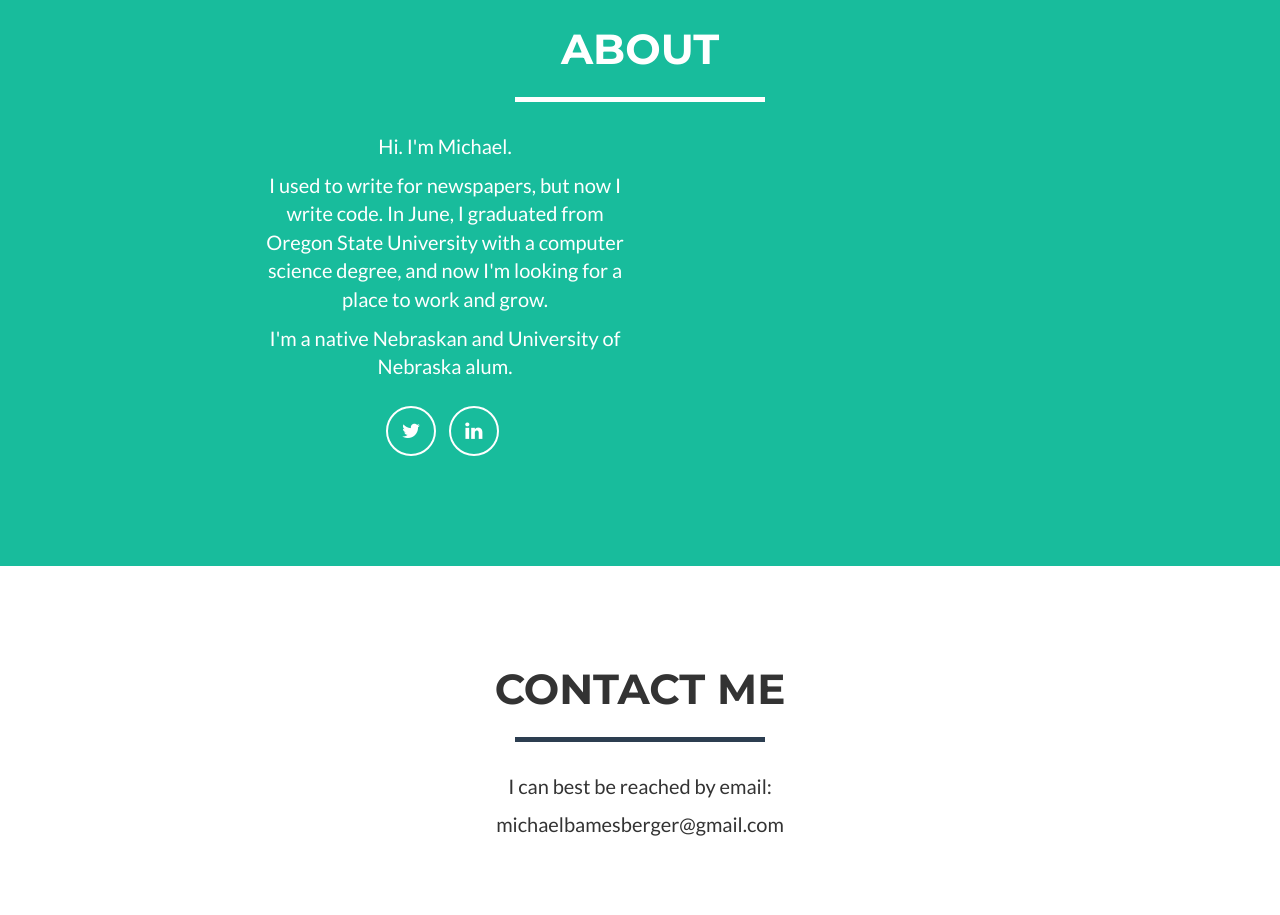
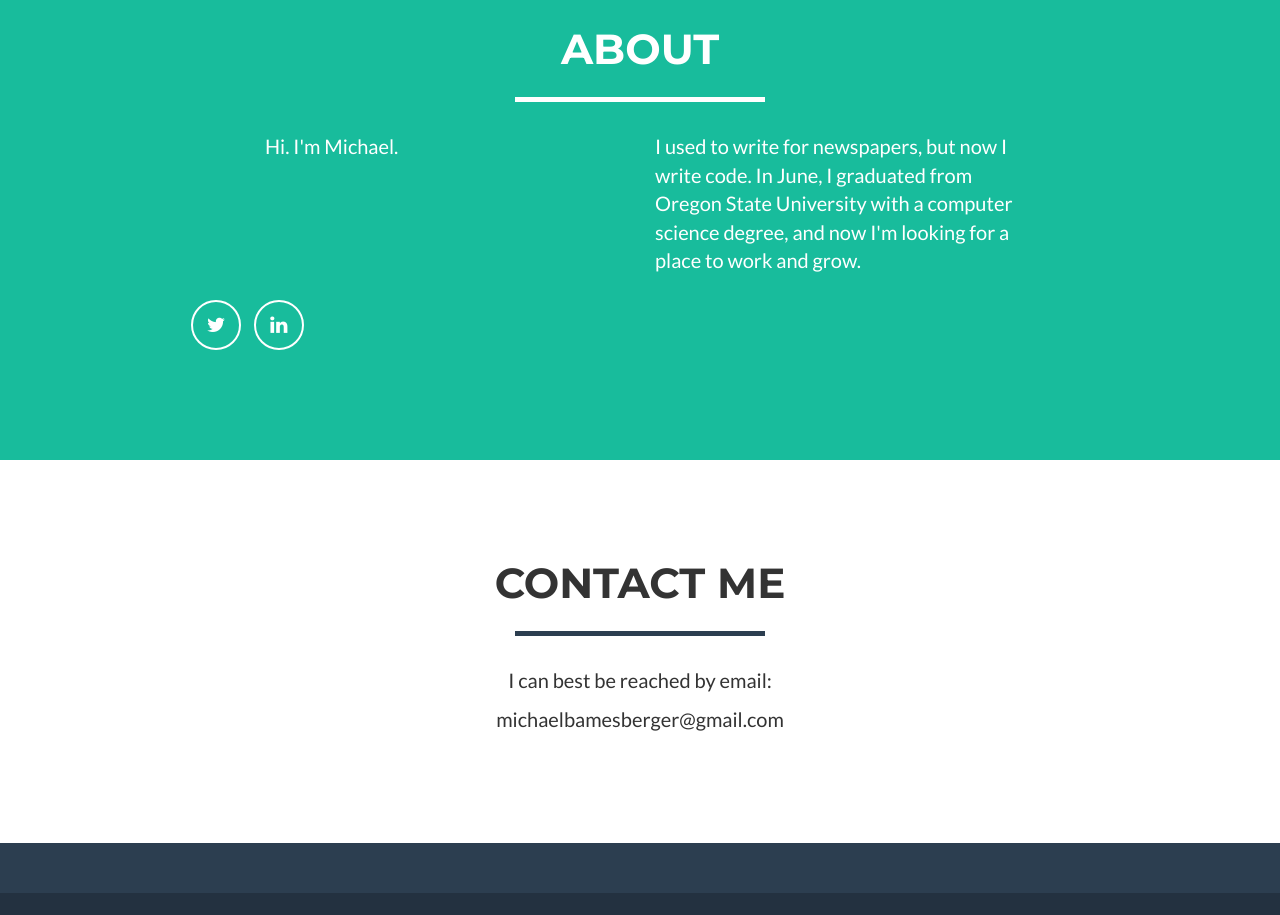
Before and after one commit to mbamesb2/mbamesb2.github.io, a website: page index.html in a window 1280 px wide. Shown: the part 1780-2695 px from the top of the page. Drawn offline with nearby package versions, Linux system fonts and the light colour scheme.

Commit message:
Tweaked Bootstrap

```diff
--- a/index.html
+++ b/index.html
@@ -166,10 +166,13 @@
                 </div>
             </div>
             <div class="row">
-                <div class="col-lg-4 col-lg-offset-2 text-center">
+                <div class="col-lg-4 col-lg-offset-2">
                     <p>Hi. I'm Michael.</p>
+                </div>
+                <div class="col-lg-4">
                     <p>I used to write for newspapers, but now I write code. In June, I graduated from Oregon State University with a computer science degree, and now I'm looking for a place to work and grow.</p>
-                    <p>I'm a native Nebraskan and University of Nebraska alum.</p>
+                </div>
+                <div class="col-lg-4">
                     <ul class="list-inline text-center">
                             <li>
                                 <a href="http://www.twitter.com/michaelbames" class="btn-social btn-outline"><i class="fa fa-fw fa-twitter"></i></a>
```
